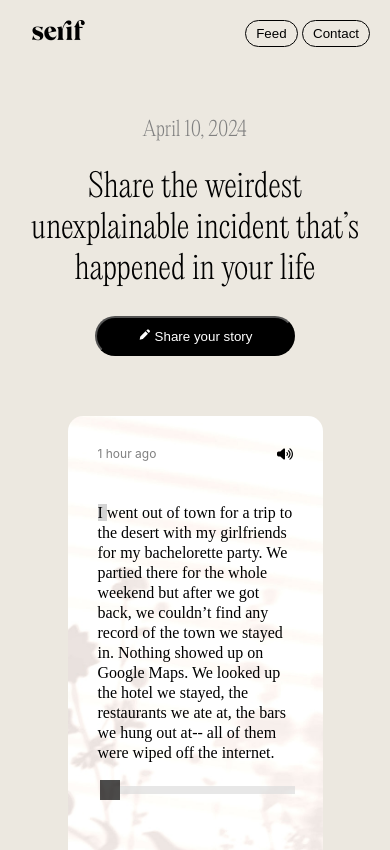
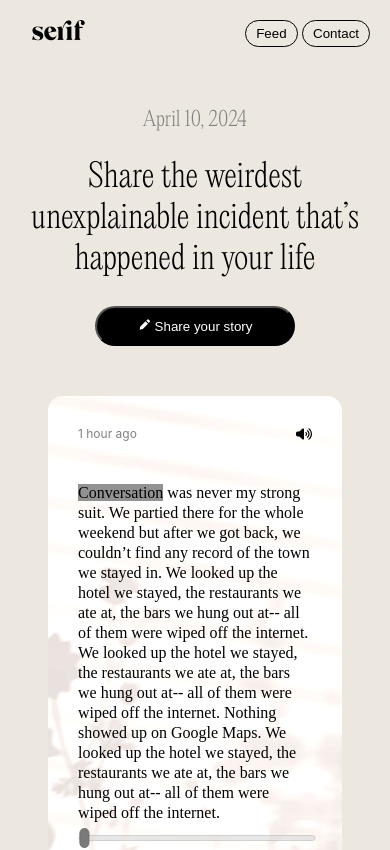
Before and after one commit to mellyeliu/serif-confessions, a React (Create React App) app: page / in a window 390 px wide. Shown: the top 850 px of the page. Built offline with nearby package versions, Linux system fonts and the light colour scheme.

Commit message:
small tweaks

```diff
--- a/src/Components/StoryCard.js
+++ b/src/Components/StoryCard.js
@@ -12,7 +12,7 @@ function StoryCard({ timestamp, paragraph, url }) {
         // boxShadow: '0 4px 8px rgba(0,0,0,0.1)',
         margin: '20px',
         background: '#fff', // White background
-        maxWidth: "50%",
+        width: "40%",
         minHeight: 400,
         marginLeft: 'auto',
         marginRight: 'auto',
@@ -56,7 +56,7 @@ function StoryCard({ timestamp, paragraph, url }) {
 
 
     return (
-        <div style={cardStyle}>
+        <div className={'mobileSemiFull'} style={cardStyle}>
             <div style={{ display: "flex", height: 40 }}>
                 <div style={timestampStyle}>{timestamp}</div>
                 <div onClick={toggleSound} style={iconStyle}>
--- a/src/Components/StoryHome.js
+++ b/src/Components/StoryHome.js
@@ -23,14 +23,14 @@ const StoryHome = () => {
   };
 
   return (
-    <div style={{ margin: "40px 0px" }}>
+    <div style={{ margin: "30px 0px" }}>
       <div className="body-row single one">
         <div style={{ color: "grey", float: 'center', marginRight: 'auto', marginLeft: 'auto', width: '50%', alignItems: 'center' }}>
           <h4 style={{ marginBlockEnd: "0", }}>April 10, 2024</h4>
         </div>
       </div>
       <div className="body-row single one">
-        <div className="mobileFull" style={{ marginTop: 15, float: 'center', marginRight: 'auto', marginLeft: 'auto', width: '50%', alignItems: 'center' }}>
+        <div className="mobileFull" style={{ marginTop: 15, float: 'center', marginRight: 'auto', marginLeft: 'auto', width: '40%', alignItems: 'center' }}>
           <h2>Share the weirdest unexplainable incident that’s happened in your life</h2>
         </div>
       </div>
--- a/src/Components/TextScrubber.js
+++ b/src/Components/TextScrubber.js
@@ -13,11 +13,16 @@ const TextScrubber = ({ text }) => {
         <div>
             <p style={{ width: '100%', color: 'black' }}>
                 {words.map((word, index) => (
-                    <span key={index} style={{ backgroundColor: index === highlightedIndex ? 'lightgrey' : 'transparent' }}>
-                        {word + ' '}
-                    </span>
+                    <>
+                        <span key={index} style={{ backgroundColor: index === highlightedIndex ? 'rgb(146, 146, 146)' : 'transparent' }}>
+                            {word}
+                        </span><span> </span>
+                    </>
                 ))}
+
+
             </p>
+
             <input
                 type="range"
                 min="0"
@@ -25,6 +30,7 @@ const TextScrubber = ({ text }) => {
                 value={highlightedIndex}
                 onChange={handleScrubberChange}
                 className="scrubber"
+
             />
         </div>
     );
--- a/src/PageLayout.css
+++ b/src/PageLayout.css
@@ -12,7 +12,7 @@
   font-style: normal;
 }
 
-@import url('https://fonts.googleapis.com/css2?family=Source+Serif+4:ital,opsz,wght@0,8..60,200..900;1,8..60,200..900&display=swap');
+@import url('https://fonts.googleapis.com/css2?family=Inria+Serif:ital,wght@0,300;0,400;0,700;1,300;1,400;1,700&family=Source+Serif+4:ital,opsz,wght@0,8..60,200..900;1,8..60,200..900&display=swap');
 
 .App {
   background-color: #ECE8E0;
@@ -21,12 +21,18 @@
 
 .scrubber {
   -webkit-appearance: none;
-  width: 100%;
-  height: 8px;
+  width: 80%;
+  height: 4px;
   background: #ddd;
+  border: 1px solid rgb(190, 190, 190);
+  border-radius: 10px;
   outline: none;
   opacity: 0.7;
   transition: opacity .2s;
+  left: 50%;
+  bottom: 25px;
+  transform: translateX(-50%);
+  position: absolute;
 }
 
 .scrubber:hover {
@@ -36,9 +42,11 @@
 .scrubber::-webkit-slider-thumb {
   -webkit-appearance: none;
   appearance: none;
-  width: 20px;
+  width: 10px;
   height: 20px;
-  background: black;
+  border-radius: 10px;
+  border: 1px solid rgb(53, 53, 53);
+  background: rgb(67, 67, 67);
   cursor: pointer;
 }
 
@@ -57,6 +65,10 @@
 
   .mobileFull {
     width: 100% !important;
+  }
+
+  .mobileSemiFull {
+    width: 60% !important;
   }
 
   .nested-div,
@@ -106,7 +118,7 @@
 }
 
 span {
-  font-family: "Source Serif 4", serif;
+  font-family: "Inria Serif", serif;
 }
 
 .page-container {
--- a/src/TestData.js
+++ b/src/TestData.js
@@ -1,11 +1,11 @@
 export const TestData = [
     {
-        paragraph: "I went out of town for a trip to the desert with my girlfriends for my bachelorette party. We partied there for the whole weekend but after we got back, we couldn’t find any record of the town we stayed in. Nothing showed up on Google Maps. We looked up the hotel we stayed, the restaurants we ate at, the bars we hung out at-- all of them were wiped off the internet.",
+        paragraph: "Conversation was never my strong suit. We partied there for the whole weekend but after we got back, we couldn’t find any record of the town we stayed in. We looked up the hotel we stayed, the restaurants we ate at, the bars we hung out at-- all of them were wiped off the internet. We looked up the hotel we stayed, the restaurants we ate at, the bars we hung out at-- all of them were wiped off the internet. Nothing showed up on Google Maps. We looked up the hotel we stayed, the restaurants we ate at, the bars we hung out at-- all of them were wiped off the internet.",
         timestamp: "1 hour ago",
         url: "/images/clouds.jpeg",
     },
     {
-        paragraph: "I went out of town for a trip to the desert with my girlfriends for my bachelorette party. We partied there for the whole weekend but after we got back, we couldn’t find any record of the town we stayed in. Nothing showed up on Google Maps. We looked up the hotel we stayed, the restaurants we ate at, the bars we hung out at-- all of them were wiped off the internet.",
+        paragraph: "When I was ten, I went to the desert with my girlfriends for my bachelorette party. We partied there for the whole weekend but after we got back, we couldn’t find any record of the town we stayed in. Nothing showed up on Google Maps. We looked up the hotel we stayed, the restaurants we ate at, the bars we hung out at-- all of them were wiped off the internet. We looked up the hotel we stayed, the restaurants we ate at, the bars we hung out at-- all of them were wiped off the internet.",
         timestamp: "2 days ago",
         url: "/images/clouds.jpeg",
     },
```
